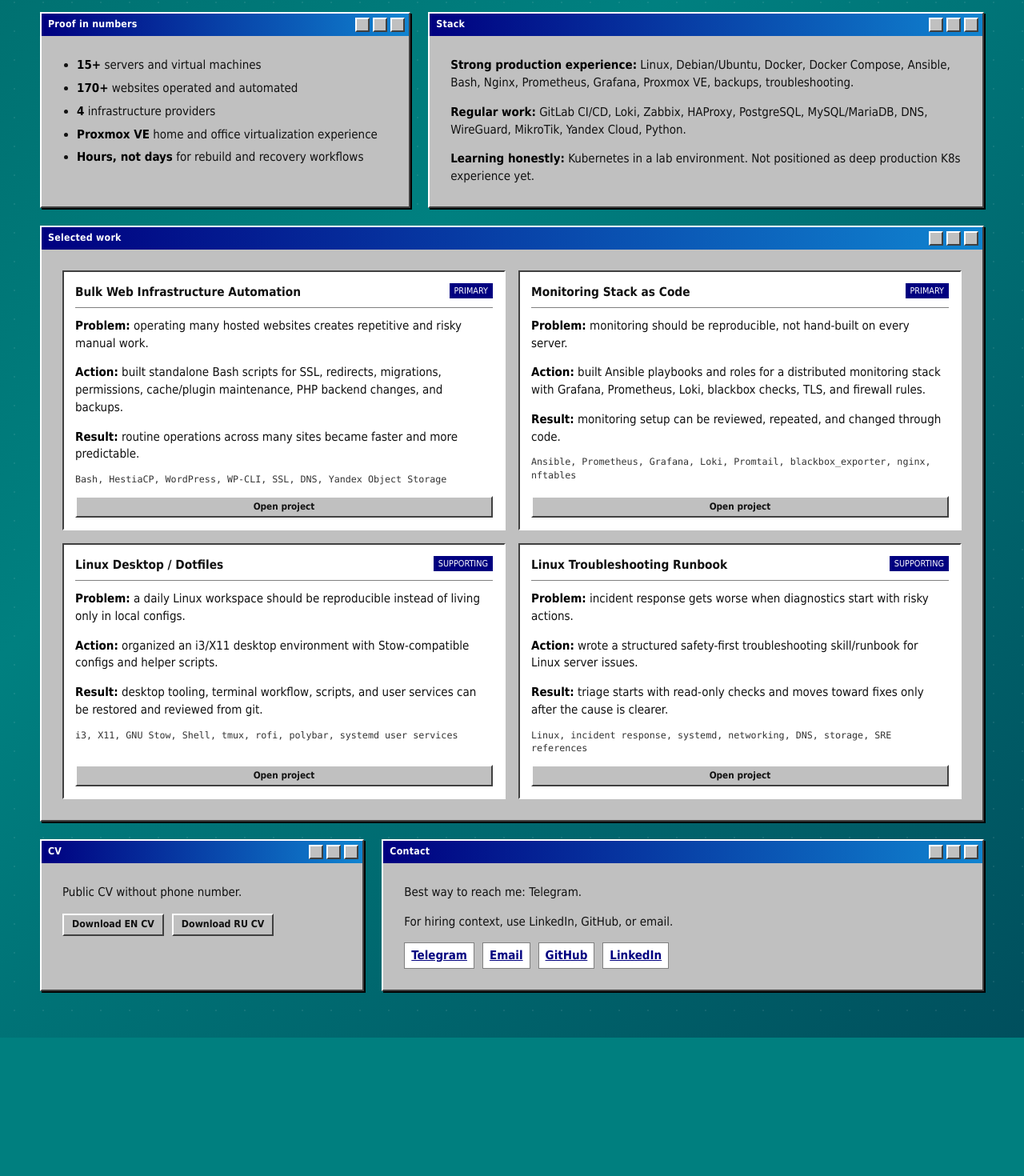
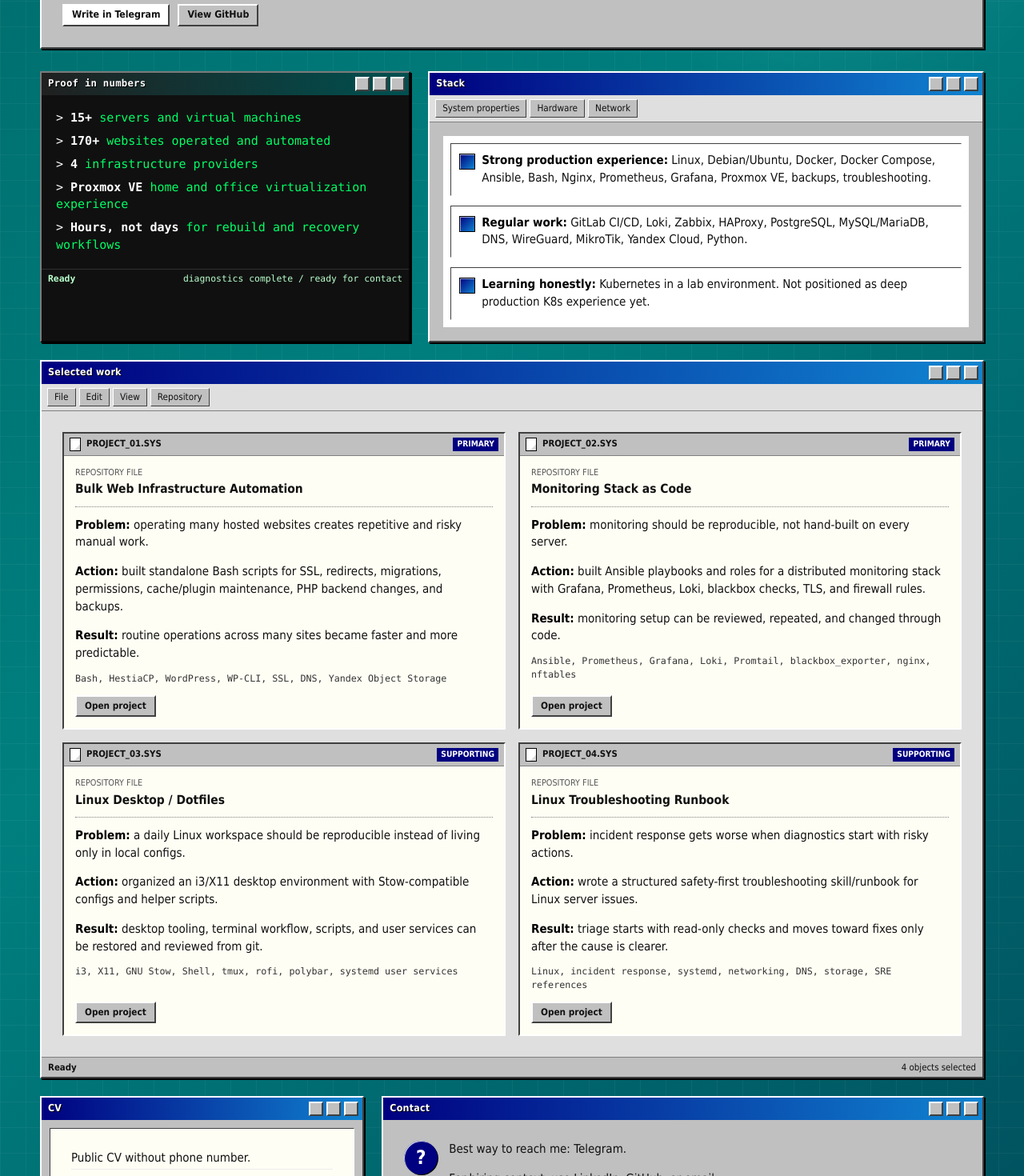
Before and after one commit to Chest3rf1eld/Chest3rf1eld.github.io, a React (Vite) app: page / in a window 1280 px wide. Shown: the part 447-1917 px from the top of the page at 80% size. Before the commit the page ends 1744 px from the top, so only its background shows below. Built offline with nearby package versions, Linux system fonts and the light colour scheme; no server answers.

Commit message:
Redesign portfolio UI with system app style

```diff
--- a/src/App.tsx
+++ b/src/App.tsx
@@ -18,6 +18,12 @@
     photoTitle: 'PHOTO.EXE',
     photoFallback: 'Hero photo is not attached yet.',
     dialogTitle: 'SYSTEM MESSAGE',
+    start: 'Start',
+    terminalReady: 'diagnostics complete / ready for contact',
+    explorerMeta: 'Repository file',
+    stackTab: 'System properties',
+    cvStatus: '2 public PDF files available',
+    contactStatus: 'Primary channel: Telegram',
   },
   ru: {
     work: 'Работы',
@@ -33,6 +39,12 @@
     photoTitle: 'PHOTO.EXE',
     photoFallback: 'Hero photo пока не добавлено.',
     dialogTitle: 'SYSTEM MESSAGE',
+    start: 'Пуск',
+    terminalReady: 'diagnostics complete / готов к контакту',
+    explorerMeta: 'Файл репозитория',
+    stackTab: 'Свойства системы',
+    cvStatus: '2 публичных PDF-файла доступны',
+    contactStatus: 'Основной канал: Telegram',
   },
 } as const;
 
@@ -56,11 +68,25 @@
   );
 }
 
-function Window({ title, children, className = '' }: { title: string; children: React.ReactNode; className?: string }) {
+function Window({
+  title,
+  children,
+  className = '',
+  status,
+  toolbar,
+}: {
+  title: string;
+  children: React.ReactNode;
+  className?: string;
+  status?: string;
+  toolbar?: React.ReactNode;
+}) {
   return (
     <section className={`window ${className}`} aria-labelledby={`${title.replace(/\W+/g, '-').toLowerCase()}-title`}>
       <TitleBar title={title} lang="en" />
+      {toolbar ? <div className="toolbar">{toolbar}</div> : null}
       <div className="window-body" id={`${title.replace(/\W+/g, '-').toLowerCase()}-title`}>{children}</div>
+      {status ? <div className="statusbar">{status}</div> : null}
     </section>
   );
 }
@@ -71,6 +97,9 @@
   return (
     <section className="hero window" aria-labelledby="hero-title">
       <TitleBar title="NIKCHESTER.EXE" lang={lang} setLang={setLang} />
+      <div className="menu-bar" aria-hidden="true">
+        <span>{text.start}</span><span>Profile</span><span>Work</span><span>Contact</span>
+      </div>
       <div className="hero-grid window-body">
         <div>
           <p className="eyebrow">{content.hero.eyebrow}</p>
@@ -97,17 +126,29 @@
 function WorkGrid({ content, lang }: { content: PageContent; lang: Language }) {
   const text = labels[lang];
   return (
-    <Window title={text.work} className="work-window">
+    <Window
+      title={text.work}
+      className="work-window explorer-window"
+      toolbar={<><span>File</span><span>Edit</span><span>View</span><span>Repository</span></>}
+      status={`${content.work.length} objects selected`}
+    >
       <div className="work-grid">
-        {content.work.map((item) => (
+        {content.work.map((item, index) => (
           <article className="project-card" key={item.slug}>
+            <div className="project-titlebar">
+              <span className="file-icon" aria-hidden="true" />
+              <span>{`PROJECT_${String(index + 1).padStart(2, '0')}.SYS`}</span>
+              <span className="project-priority">{item.priority}</span>
+            </div>
             <div className="project-head">
+              <span className="project-meta">{text.explorerMeta}</span>
               <h3>{item.title}</h3>
-              <span>{item.priority}</span>
             </div>
             <HtmlBlock html={item.html} />
             <p className="stack-line">{item.stack}</p>
-            <a className="button small" href={item.url}>{text.openProject}</a>
+            <div className="project-footer">
+              <a className="button small" href={item.url}>{text.openProject}</a>
+            </div>
           </article>
         ))}
       </div>
@@ -119,7 +160,10 @@
   const text = labels[lang];
   return (
     <Window title={text.cv} className="cv-window">
-      <p>{lang === 'en' ? 'Public CV without phone number.' : 'Публичное CV без телефона.'}</p>
+      <div className="notepad-lines">
+        <p>{lang === 'en' ? 'Public CV without phone number.' : 'Публичное CV без телефона.'}</p>
+        <p className="muted-line">{text.cvStatus}</p>
+      </div>
       <div className="actions compact">
         <a className="button" href={siteConfig.cv.en}>{text.downloadEn}</a>
         <a className="button" href={siteConfig.cv.ru}>{text.downloadRu}</a>
@@ -131,7 +175,8 @@
 function ContactPanel({ content, lang }: { content: PageContent; lang: Language }) {
   const text = labels[lang];
   return (
-    <Window title={text.contact} className="contact-window">
+    <>
+      <div className="dialog-badge" aria-hidden="true">?</div>
       <HtmlBlock html={content.contact.html} />
       <div className="link-list">
         <a href={siteConfig.telegramUrl}>Telegram</a>
@@ -139,7 +184,7 @@
         <a href={siteConfig.githubUrl}>{text.github}</a>
         <a href={siteConfig.linkedinUrl}>{text.linkedin}</a>
       </div>
-    </Window>
+    </>
   );
 }
 
@@ -190,13 +235,19 @@
     <main className="desktop-shell">
       <Hero content={content} lang={lang} setLang={setLang} />
       <div className="window-row">
-        <Window title={content.proof.title} className="proof-window"><HtmlBlock html={content.proof.html} /></Window>
-        <Window title={text.stack} className="stack-window"><HtmlBlock html={content.stack.html} /></Window>
+        <Window title={content.proof.title} className="proof-window terminal-window" status={text.terminalReady}>
+          <HtmlBlock html={content.proof.html} />
+        </Window>
+        <Window title={text.stack} className="stack-window control-panel-window" toolbar={<><span>{text.stackTab}</span><span>Hardware</span><span>Network</span></>}>
+          <HtmlBlock html={content.stack.html} />
+        </Window>
       </div>
       <WorkGrid content={content} lang={lang} />
       <div className="window-row bottom-row">
         <CvPanel lang={lang} />
-        <ContactPanel content={content} lang={lang} />
+        <Window title={text.contact} className="contact-window" status={text.contactStatus}>
+          <ContactPanel content={content} lang={lang} />
+        </Window>
       </div>
     </main>
   );
--- a/src/styles.css
+++ b/src/styles.css
@@ -5,6 +5,16 @@
   font-size: 15px;
   line-height: 1.45;
   text-rendering: optimizeLegibility;
+  --desktop: #007f7f;
+  --desktop-dark: #004f5d;
+  --chrome: #c0c0c0;
+  --chrome-light: #dfdfdf;
+  --chrome-dark: #404040;
+  --chrome-mid: #808080;
+  --blue: #000080;
+  --blue-2: #1084d0;
+  --green: #00ff66;
+  --paper: #fffef4;
 }
 
 * { box-sizing: border-box; }
@@ -16,35 +26,52 @@
   min-width: 320px;
   min-height: 100vh;
   background:
-    radial-gradient(circle at 18px 18px, rgba(255, 255, 255, 0.08) 1px, transparent 1px),
-    linear-gradient(135deg, #006969, #008080 42%, #004f5d);
-  background-size: 36px 36px, auto;
+    linear-gradient(rgba(255, 255, 255, 0.045) 1px, transparent 1px),
+    linear-gradient(90deg, rgba(255, 255, 255, 0.045) 1px, transparent 1px),
+    radial-gradient(circle at 82% 12%, rgba(255, 255, 255, 0.12), transparent 22rem),
+    linear-gradient(135deg, #006969, var(--desktop) 44%, var(--desktop-dark));
+  background-size: 32px 32px, 32px 32px, auto, auto;
 }
 
-a { color: #000080; font-weight: 700; }
+a { color: var(--blue); font-weight: 700; }
 a:focus-visible, button:focus-visible { outline: 2px solid #ff0; outline-offset: 2px; }
 
 h1, h2, h3, p { margin-top: 0; }
-h1 { font-size: clamp(2.3rem, 7vw, 5rem); letter-spacing: -0.08em; line-height: 0.92; margin-bottom: 0.35rem; }
-h3 { font-size: 1.02rem; }
+h1 { font-size: clamp(2.5rem, 7vw, 5.6rem); letter-spacing: -0.085em; line-height: 0.9; margin-bottom: 0.38rem; }
+h3 { font-size: 1.03rem; }
 
 .desktop-shell {
   width: min(1180px, calc(100% - 28px));
   margin: 0 auto;
   padding: 28px 0 36px;
+  position: relative;
+}
+
+.desktop-shell::before {
+  background: var(--chrome);
+  border: 2px solid;
+  border-color: #fff var(--chrome-dark) var(--chrome-dark) #fff;
+  box-shadow: 1px 1px 0 #000;
+  color: #111;
+  content: "C:\\PORTFOLIO\\NIKCHESTER";
+  display: inline-block;
+  font-size: 0.78rem;
+  font-weight: 700;
+  margin-bottom: 10px;
+  padding: 3px 9px;
 }
 
 .window {
-  background: #c0c0c0;
+  background: var(--chrome);
   border: 2px solid;
-  border-color: #fff #404040 #404040 #fff;
+  border-color: #fff var(--chrome-dark) var(--chrome-dark) #fff;
   box-shadow: 2px 2px 0 #000;
   margin-bottom: 22px;
 }
 
 .titlebar, .mini-titlebar {
   align-items: center;
-  background: linear-gradient(90deg, #000080, #1084d0);
+  background: linear-gradient(90deg, var(--blue), var(--blue-2));
   color: #fff;
   display: flex;
   font-size: 0.82rem;
@@ -53,16 +80,66 @@
   letter-spacing: 0.02em;
   min-height: 28px;
   padding: 4px 5px 4px 8px;
+  text-shadow: 1px 1px #000;
 }
 
 .window-body { padding: clamp(14px, 3vw, 26px); }
 
+.menu-bar, .toolbar, .statusbar {
+  align-items: center;
+  display: flex;
+  flex-wrap: wrap;
+  gap: 4px;
+}
+
+.menu-bar {
+  border-bottom: 1px solid var(--chrome-mid);
+  min-height: 26px;
+  padding: 2px 7px;
+}
+
+.menu-bar span, .toolbar span {
+  border: 1px solid transparent;
+  font-size: 0.78rem;
+  padding: 2px 8px;
+}
+
+.menu-bar span:first-child {
+  background: var(--chrome);
+  border: 2px solid;
+  border-color: #fff var(--chrome-dark) var(--chrome-dark) #fff;
+  font-weight: 700;
+  margin-right: 5px;
+}
+
+.toolbar {
+  background: var(--chrome-light);
+  border-bottom: 1px solid var(--chrome-mid);
+  padding: 5px 7px;
+}
+
+.toolbar span {
+  background: var(--chrome);
+  border: 1px solid;
+  border-color: #fff var(--chrome-dark) var(--chrome-dark) #fff;
+}
+
+.statusbar {
+  border-top: 1px solid var(--chrome-mid);
+  font-size: 0.76rem;
+  justify-content: space-between;
+  min-height: 25px;
+  padding: 3px 8px;
+}
+
+.statusbar::before { content: "Ready"; font-weight: 700; }
+
 .titlebar-controls, .window-buttons { display: flex; gap: 4px; }
 
 .titlebar-controls button, .window-buttons span, .button {
-  background: #c0c0c0;
+  background: var(--chrome);
   border: 2px solid;
-  border-color: #fff #404040 #404040 #fff;
+  border-color: #fff var(--chrome-dark) var(--chrome-dark) #fff;
   color: #111;
   font: inherit;
   font-size: 0.82rem;
@@ -72,7 +149,7 @@
 }
 
 .titlebar-controls button { cursor: pointer; min-width: 38px; }
-.titlebar-controls button.active { background: #fff; box-shadow: inset 1px 1px #404040; }
+.titlebar-controls button.active { background: #fff; box-shadow: inset 1px 1px var(--chrome-dark); }
 .window-buttons span { display: block; height: 18px; min-height: 0; padding: 0; width: 18px; }
 
 .button {
@@ -83,15 +160,16 @@
 
 .button.primary { background: #fff; }
 .button.small { font-size: 0.78rem; margin-top: auto; }
-.button:active, .titlebar-controls button:active { border-color: #404040 #fff #fff #404040; }
+.button:hover, .link-list a:hover, .project-card:hover .button { background: #ffffd8; }
+.button:active, .titlebar-controls button:active { border-color: var(--chrome-dark) #fff #fff var(--chrome-dark); }
 
 .hero { margin-bottom: 28px; }
 
 .hero-grid {
+  align-items: stretch;
   display: grid;
   gap: clamp(18px, 4vw, 46px);
   grid-template-columns: minmax(0, 1.25fr) minmax(250px, 0.75fr);
-  align-items: stretch;
 }
 
 .eyebrow {
@@ -104,7 +182,7 @@
 
 .role {
   background: #000;
-  color: #00ff66;
+  color: var(--green);
   display: inline-block;
   font-family: Consolas, "Courier New", monospace;
   font-size: clamp(1rem, 2.5vw, 1.45rem);
@@ -117,15 +195,17 @@
 
 .photo-window {
   align-self: start;
-  background: #c0c0c0;
+  background: var(--chrome);
   border: 2px solid;
-  border-color: #404040 #fff #fff #404040;
+  border-color: var(--chrome-dark) #fff #fff var(--chrome-dark);
   min-height: 260px;
 }
 
 .photo-fallback {
   align-items: center;
-  background: repeating-linear-gradient(45deg, #d7d7d7 0 8px, #c0c0c0 8px 16px);
+  background:
+    linear-gradient(45deg, transparent 49%, rgba(0, 0, 0, 0.12) 50%, transparent 51%),
+    repeating-linear-gradient(45deg, #d7d7d7 0 8px, var(--chrome) 8px 16px);
   display: flex;
   flex-direction: column;
   gap: 10px;
@@ -148,41 +228,165 @@
 .html-block li { margin-bottom: 7px; }
 .html-block strong { color: #000; }
 
+.terminal-window {
+  background: #101010;
+  border-color: #7b7b7b #050505 #050505 #7b7b7b;
+  color: var(--green);
+  font-family: Consolas, "Courier New", monospace;
+}
+
+.terminal-window .titlebar { background: linear-gradient(90deg, #202020, #005050); }
+.terminal-window .window-body { padding: 18px; }
+.terminal-window .html-block ul { list-style: none; padding-left: 0; }
+.terminal-window .html-block li::before { color: #fff; content: "> "; }
+.terminal-window .html-block strong { color: #fff; }
+.terminal-window .statusbar { border-color: #303030; color: #b8ffcc; }
+
+.control-panel-window .window-body {
+  background:
+    linear-gradient(#fff 0 0) 17px 17px / calc(100% - 34px) calc(100% - 34px) no-repeat,
+    var(--chrome);
+}
+
+.control-panel-window .html-block {
+  display: grid;
+  gap: 12px;
+}
+
+.control-panel-window p {
+  border: 1px solid;
+  border-color: var(--chrome-dark) #fff #fff var(--chrome-dark);
+  margin: 0;
+  padding: 10px 12px 10px 38px;
+  position: relative;
+}
+
+.control-panel-window p::before {
+  background: linear-gradient(135deg, var(--blue), var(--blue-2));
+  border: 1px solid #000;
+  box-shadow: inset 1px 1px rgba(255, 255, 255, 0.6);
+  content: "";
+  height: 18px;
+  left: 10px;
+  position: absolute;
+  top: 12px;
+  width: 18px;
+}
+
 .work-grid {
   display: grid;
   gap: 16px;
   grid-template-columns: repeat(2, minmax(0, 1fr));
 }
 
+.explorer-window .window-body { background: var(--chrome-light); }
+
 .project-card {
-  background: #fff;
+  background: var(--paper);
   border: 2px solid;
-  border-color: #404040 #fff #fff #404040;
+  border-color: var(--chrome-dark) #fff #fff var(--chrome-dark);
   display: flex;
   flex-direction: column;
-  min-height: 260px;
-  padding: 14px;
+  min-height: 290px;
+  padding: 0;
+  transition: transform 120ms ease, box-shadow 120ms ease;
+}
+
+.project-card:hover {
+  box-shadow: 3px 3px 0 #000;
+  transform: translate(-1px, -1px);
+}
+
+.project-titlebar {
+  align-items: center;
+  background: var(--chrome);
+  border-bottom: 1px solid var(--chrome-mid);
+  display: grid;
+  font-size: 0.75rem;
+  font-weight: 700;
+  gap: 7px;
+  grid-template-columns: auto 1fr auto;
+  min-height: 28px;
+  padding: 4px 7px;
+}
+
+.file-icon {
+  background: linear-gradient(135deg, #fff 0 72%, #dcdcdc 72%);
+  border: 1px solid #000;
+  display: inline-block;
+  height: 17px;
+  width: 14px;
+}
+
+.project-priority {
+  background: var(--blue);
+  color: #fff;
+  font-size: 0.68rem;
+  padding: 1px 5px;
+  text-transform: uppercase;
 }
 
 .project-head {
-  align-items: start;
-  border-bottom: 1px solid #808080;
-  display: flex;
-  gap: 12px;
-  justify-content: space-between;
-  margin-bottom: 12px;
-  padding-bottom: 8px;
+  border-bottom: 1px dotted var(--chrome-mid);
+  margin: 13px 14px 12px;
+  padding-bottom: 10px;
 }
 
-.project-head h3 { margin: 0; }
-.project-head span { background: #000080; color: #fff; font-size: 0.72rem; padding: 2px 6px; text-transform: uppercase; }
-.stack-line { color: #333; font-family: Consolas, "Courier New", monospace; font-size: 0.78rem; margin-top: 12px; }
+.project-head h3 { margin: 2px 0 0; }
+.project-meta { color: #555; display: block; font-size: 0.72rem; text-transform: uppercase; }
+.project-card .html-block { padding: 0 14px; }
+.stack-line { color: #333; font-family: Consolas, "Courier New", monospace; font-size: 0.78rem; margin: 12px 14px; }
+.project-footer { margin-top: auto; padding: 0 14px 14px; }
 
-.link-list { display: flex; flex-wrap: wrap; gap: 10px; margin-top: 14px; }
-.link-list a { background: #fff; border: 1px solid #808080; padding: 5px 8px; }
+.cv-window .window-body {
+  background: var(--paper);
+  border: 1px solid;
+  border-color: var(--chrome-dark) #fff #fff var(--chrome-dark);
+  margin: 10px;
+}
+
+.notepad-lines {
+  background: repeating-linear-gradient(#0000 0 24px, rgba(0, 0, 128, 0.14) 25px);
+  min-height: 74px;
+}
+
+.muted-line { color: #555; font-size: 0.82rem; }
+
+.contact-window .window-body {
+  align-items: flex-start;
+  display: grid;
+  gap: 14px;
+  grid-template-columns: auto 1fr;
+}
+
+.contact-window .link-list { grid-column: 1 / -1; }
+
+.dialog-badge {
+  align-items: center;
+  background: var(--blue);
+  border-radius: 50%;
+  box-shadow: inset 1px 1px rgba(255, 255, 255, 0.8), 1px 1px #000;
+  color: #fff;
+  display: flex;
+  font-size: 1.6rem;
+  font-weight: 700;
+  height: 42px;
+  justify-content: center;
+  width: 42px;
+}
+
+.link-list { display: flex; flex-wrap: wrap; gap: 10px; margin-top: 0; }
+.link-list a {
+  background: #fff;
+  border: 2px solid;
+  border-color: #fff var(--chrome-dark) var(--chrome-dark) #fff;
+  padding: 5px 9px;
+  text-decoration: none;
+}
 
 @media (max-width: 780px) {
   .desktop-shell { width: min(100% - 18px, 680px); padding-top: 12px; }
+  .desktop-shell::before { display: none; }
   .hero-grid, .window-row, .bottom-row, .work-grid { grid-template-columns: 1fr; }
   .window { margin-bottom: 14px; }
   .project-card { min-height: 0; }
@@ -196,4 +400,7 @@
   .titlebar-controls { width: 100%; }
   .titlebar-controls button { flex: 1; }
   .window-body { padding: 12px; }
+  .project-titlebar { grid-template-columns: auto 1fr; }
+  .project-priority { grid-column: 1 / -1; width: fit-content; }
+  .contact-window .window-body { grid-template-columns: 1fr; }
 }
```
